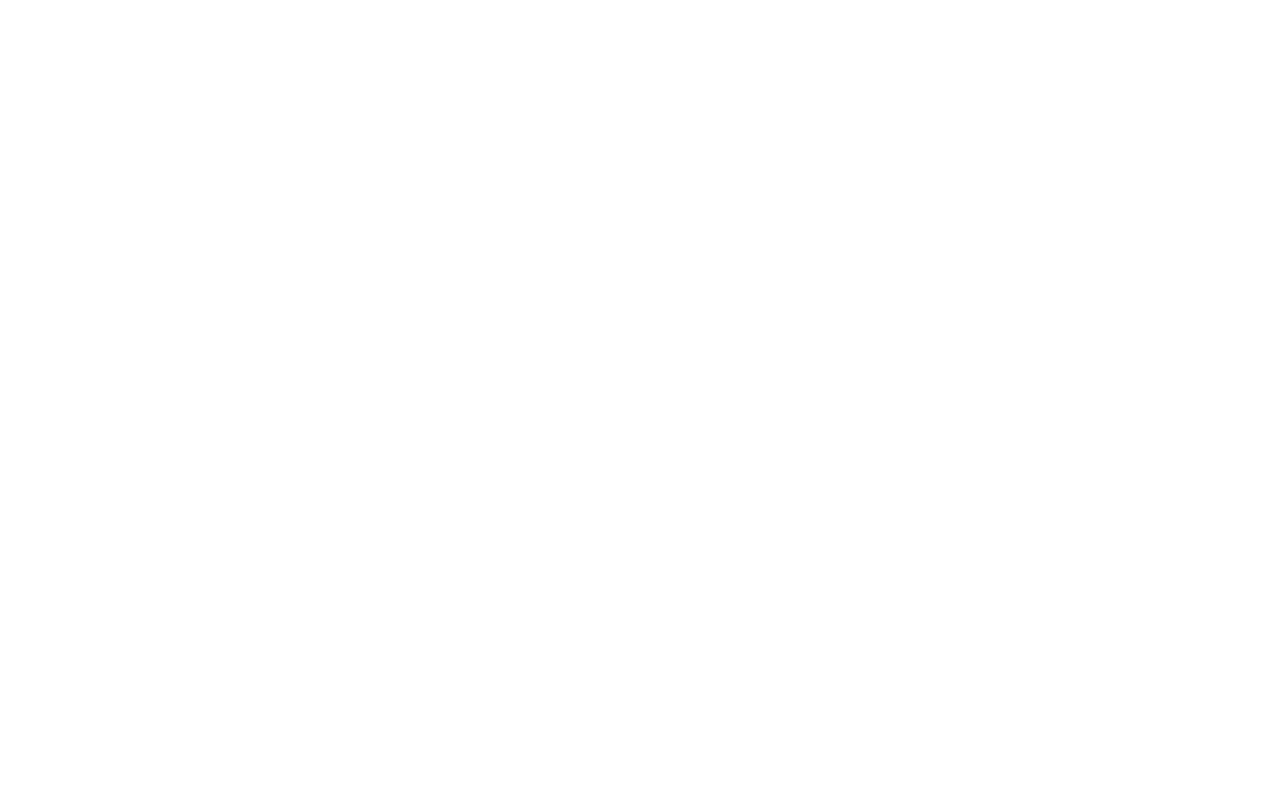
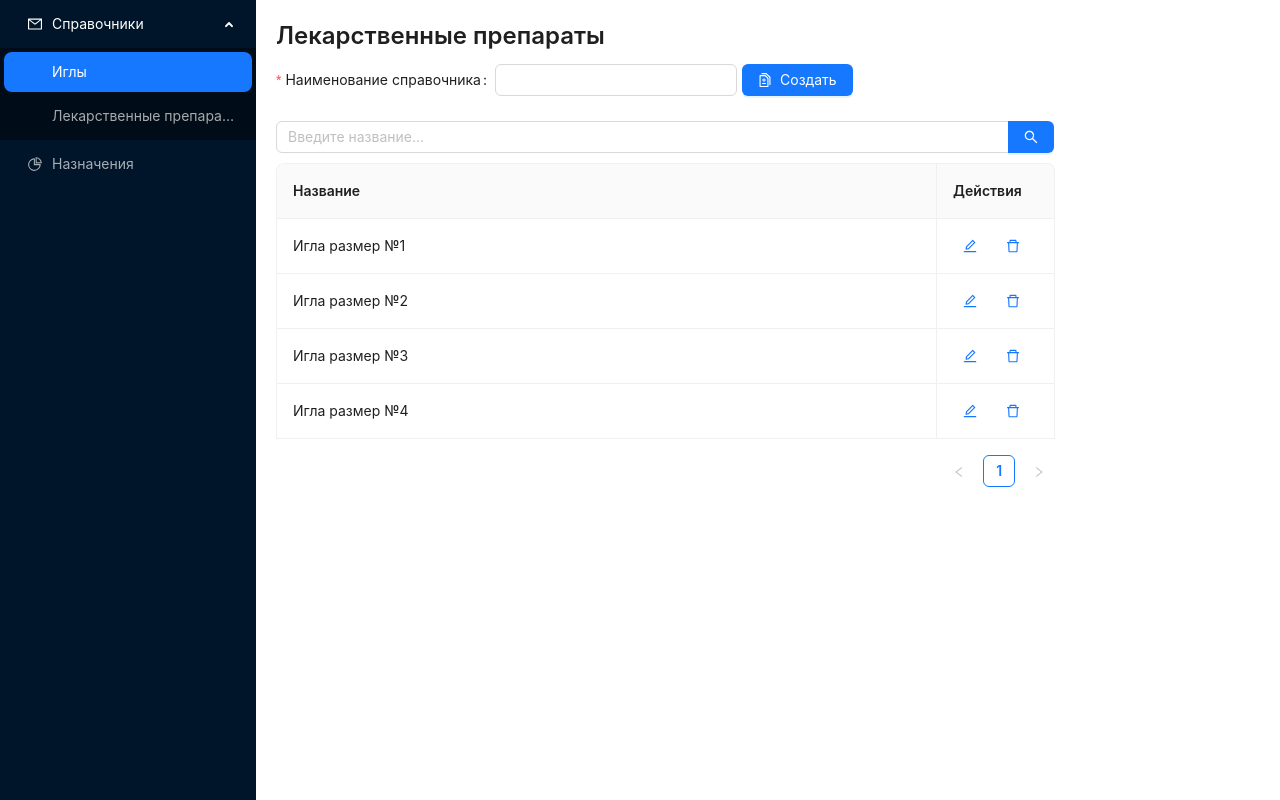
Before and after one commit to SuuPS/APEX-Labs, a Vue app: page /menu/medicinal-products in a window 1280 px wide. Before the commit this address had no page. Built offline with nearby package versions, Linux system fonts and the light colour scheme.

Commit message:
Первая структура справочников

```diff
--- a/src/router/router.ts
+++ b/src/router/router.ts
@@ -7,19 +7,19 @@
         component: () => import("../components/MenuComponent.vue"),
         children: [
             {
-                path: '/Menu/h1',
-                name: 'H1',
-                component: () => import('../views/dictionaries/SpineView.vue')
+                path: '/menu/spineView',
+                name: 'SpineView',
+                component: () => import('../views/common/SpineView.vue')
             },
             {
-                path: '/Menu/h2',
-                name: 'H2',
-                component: () => import('../views/dictionaries/HsComponent.vue')
+                path: '/menu/medicinal-products',
+                name: 'Medicinal-products',
+                component: () => import('../views/common/Medicinalproducts.vue')
             },
             {
                 path: '/Menu/h3',
                 name: 'H3',
-                component: () => import('../views/dictionaries/HrgComponent.vue')
+                component: () => import('../views/common/HrgComponent.vue')
             }
         ]
     }
--- /dev/null
+++ b/src/store/medicinalProducts/medicinalProductsStore.ts
@@ -0,0 +1,88 @@
+import { defineStore } from 'pinia';
+import {reactive, ref, computed} from 'vue';
+import { CustomColumn, DataItem } from './medicinalProductsTypes.ts';
+import {UnwrapRef} from "vue";
+import {cloneDeep} from "lodash-es";
+
+export const useMedicinalProducts = defineStore('medicinalProducts', () => {
+
+    const formState = reactive<DataItem>({
+        key:'',
+        name: ''
+    });
+
+    const columns: CustomColumn[] = reactive([
+        {
+            title: 'Название',
+            dataIndex: 'name',
+            width: '70%',
+        },
+        {
+            title: 'Действия',
+            dataIndex: 'operation',
+            width: '10%',
+        },
+    ])
+
+    const dataSource = ref<DataItem[]>([
+        {
+            key: '1',
+            name: 'Игла размер №1',
+        },
+        {
+            key: '2',
+            name: 'Игла размер №2',
+        },
+        {
+            key: '3',
+            name: 'Игла размер №3',
+        },
+        {
+            key: '4',
+            name: 'Игла размер №4',
+        }
+    ]);
+
+    const value = ref<string>('');
+
+    const filteredDataSource = computed(() => {
+        const searchQuery = value.value.toLowerCase();
+        return dataSource.value.filter(item => item.name.toLowerCase().includes(searchQuery));
+    });
+
+    const editableData: UnwrapRef<Record<string, DataItem>> = reactive({});
+
+    const add = (item: DataItem) => {
+        dataSource.value.push({
+            key: Number(dataSource.value[dataSource.value.length - 1].key) + 1 + '',
+            name: item.name,
+        })
+    }
+    const edit = (key: string) => {
+        editableData[key] = cloneDeep(dataSource.value.filter(item => key === item.key)[0]);
+    };
+    const save = (key: string) => {
+        Object.assign(dataSource.value.filter(item => key === item.key)[0], editableData[key]);
+        delete editableData[key];
+    };
+    const cancel = (key: string) => {
+        delete editableData[key];
+    };
+    const deleteRow = (key: string) => {
+        dataSource.value = dataSource.value.filter(item => item.key !== key);
+    };
+
+    return {
+        filteredDataSource,
+        value,
+        formState,
+        columns,
+        dataSource,
+        editableData,
+        add,
+        edit,
+        save,
+        cancel,
+        deleteRow,
+    };
+});
--- a/src/store/common/spineTypes.ts
+++ b/src/store/medicinalProducts/medicinalProductsTypes.ts
@@ -1,4 +1,4 @@
-// spineTypes.ts
+// medicinalProductsTypes.ts
 
 export interface CustomColumn {
     title: string;
--- a/src/store/menu/MenuStore.ts
+++ b/src/store/menu/MenuStore.ts
@@ -20,12 +20,12 @@
                 {
                     key: '1',
                     label: 'Иглы',
-                    title: 'H1',
+                    title: 'SpineView',
                 },
                 {
                     key: '2',
                     label: 'Лекарственные препараты',
-                    title: 'H2',
+                    title: 'Medicinal-products',
                 },
             ],
         },
--- a/src/store/menu/menuTypes.ts
+++ b/src/store/menu/menuTypes.ts
@@ -1,4 +1,4 @@
-// spineTypes.ts
+// medicinalProductsTypes.ts
 
 
 export interface SubItem {
--- /dev/null
+++ b/src/views/common/Medicinalproducts.vue
@@ -0,0 +1,91 @@
+// Справочник иглы
+
+<template>
+
+  <div style="padding: 20px; width: 80%">
+
+    <a-typography-title :level="3">Лекарственные препараты</a-typography-title>
+
+    <div>
+      <a-form
+          :model="formState"
+          name="nest-messages"
+          :validate-messages="{required: '${label} обязателен!'}"
+          @finish="add"
+      >
+        <div style="display: flex; align-items: center; gap: 5px">
+          <a-form-item style="width: 100%" :name="['name']" label="Наименование справочника" :rules="[{ required: true }]">
+            <a-input v-model:value="formState.name" />
+          </a-form-item>
+
+          <a-form-item>
+            <a-button type="primary" html-type="submit">
+              <DiffOutlined />
+              Создать
+            </a-button>
+          </a-form-item>
+        </div>
+      </a-form>
+    </div>
+
+    <div>
+      <a-space direction="vertical" style="width: 100%; margin-bottom: 10px">
+        <a-input-search
+            v-model:value="value"
+            placeholder="Введите название..."
+            enter-button
+        />
+      </a-space>
+    </div>
+
+    <a-table :columns="columns" :data-source="filteredDataSource" bordered>
+      <template #bodyCell="{ column, text, record }">
+        <template v-if="column.dataIndex === 'name'">
+          <div>
+            <a-input
+                v-if="editableData[record.key]"
+                v-model:value="editableData[record.key][column.dataIndex]"
+                style="margin: -5px 0"
+            />
+            <template v-else>
+              {{ text }}
+            </template>
+          </div>
+        </template>
+        <template v-else-if="column.dataIndex === 'operation'">
+          <div class="editable-row-operations">
+          <span v-if="editableData[record.key]">
+            <a-typography-link @click="save(record.key)">Save</a-typography-link>
+            <a-popconfirm title="Sure to cancel?" @confirm="cancel(record.key)">
+              <a>Cancel</a>
+            </a-popconfirm>
+          </span>
+            <span v-else style="display: flex; justify-content: space-around;">
+              <a @click="edit(record.key)">
+                <EditOutlined/>
+              </a>
+              <a @click="deleteRow(record.key)">
+                <DeleteOutlined />
+              </a>
+            </span>
+          </div>
+        </template>
+      </template>
+    </a-table>
+  </div>
+</template>
+
+<script lang="ts" setup>
+import { toRefs } from 'vue';
+import { EditOutlined, DeleteOutlined, DiffOutlined } from '@ant-design/icons-vue';
+import { useMedicinalProducts } from "../../store/medicinalProducts/medicinalProductsStore.ts";
+
+const { filteredDataSource, add, formState, value, columns, editableData, edit, save, cancel, deleteRow } = toRefs(useMedicinalProducts());
+
+</script>
+
+<style scoped>
+.editable-row-operations a {
+  margin-right: 8px;
+}
+</style>
--- a/src/views/dictionaries/SpineView.vue
+++ b/src/views/common/SpineView.vue
@@ -78,9 +78,9 @@
 <script lang="ts" setup>
 import { toRefs } from 'vue';
 import { EditOutlined, DeleteOutlined, DiffOutlined } from '@ant-design/icons-vue';
-import { useSpineStore} from "../../store/common/spineStore.ts";
+import { useSpineStore} from "../../store/spine/spineStore.ts";
 
-const { filteredDataSource, formState, value, columns, editableData, add, edit, save, cancel, deleteRow } = toRefs(useSpineStore());
+const { filteredDataSource, add, formState, value, columns, editableData, edit, save, cancel, deleteRow } = toRefs(useSpineStore());
 
 </script>
 
--- a/src/views/dictionaries/HsComponent.vue
+++ /dev/null
@@ -1,5 +0,0 @@
-<template>
-  <div>
-    <h1>H2</h1>
-  </div>
-</template>
```
Also changed, not shown: components.d.ts (+6 -6 lines), src/store/spine/spineTypes.ts (added, +12 -0 lines), src/store/spine/spineStore.ts (renamed from src/store/common/spineStore.ts), src/views/common/HrgComponent.vue (renamed from src/views/dictionaries/HrgComponent.vue).
